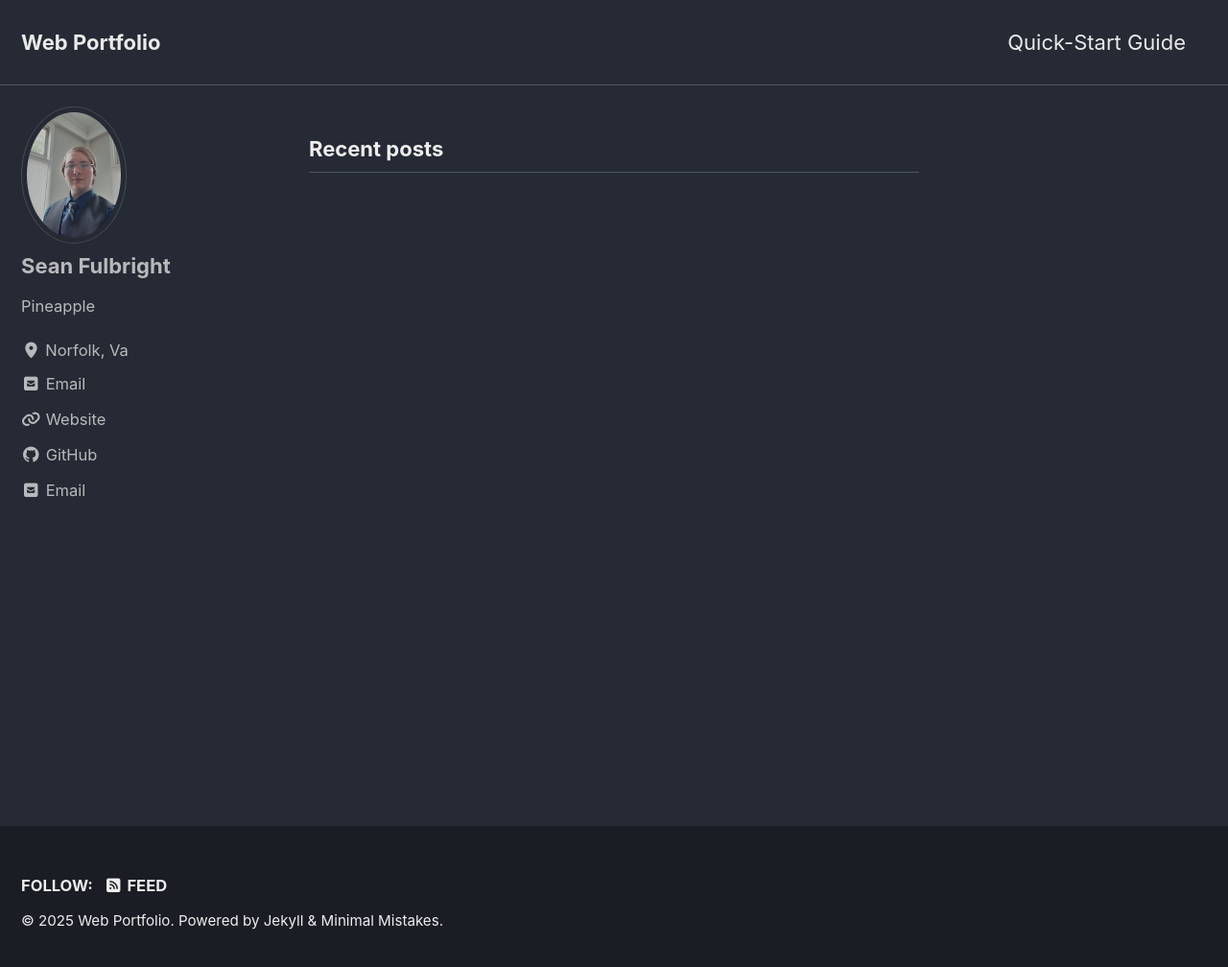
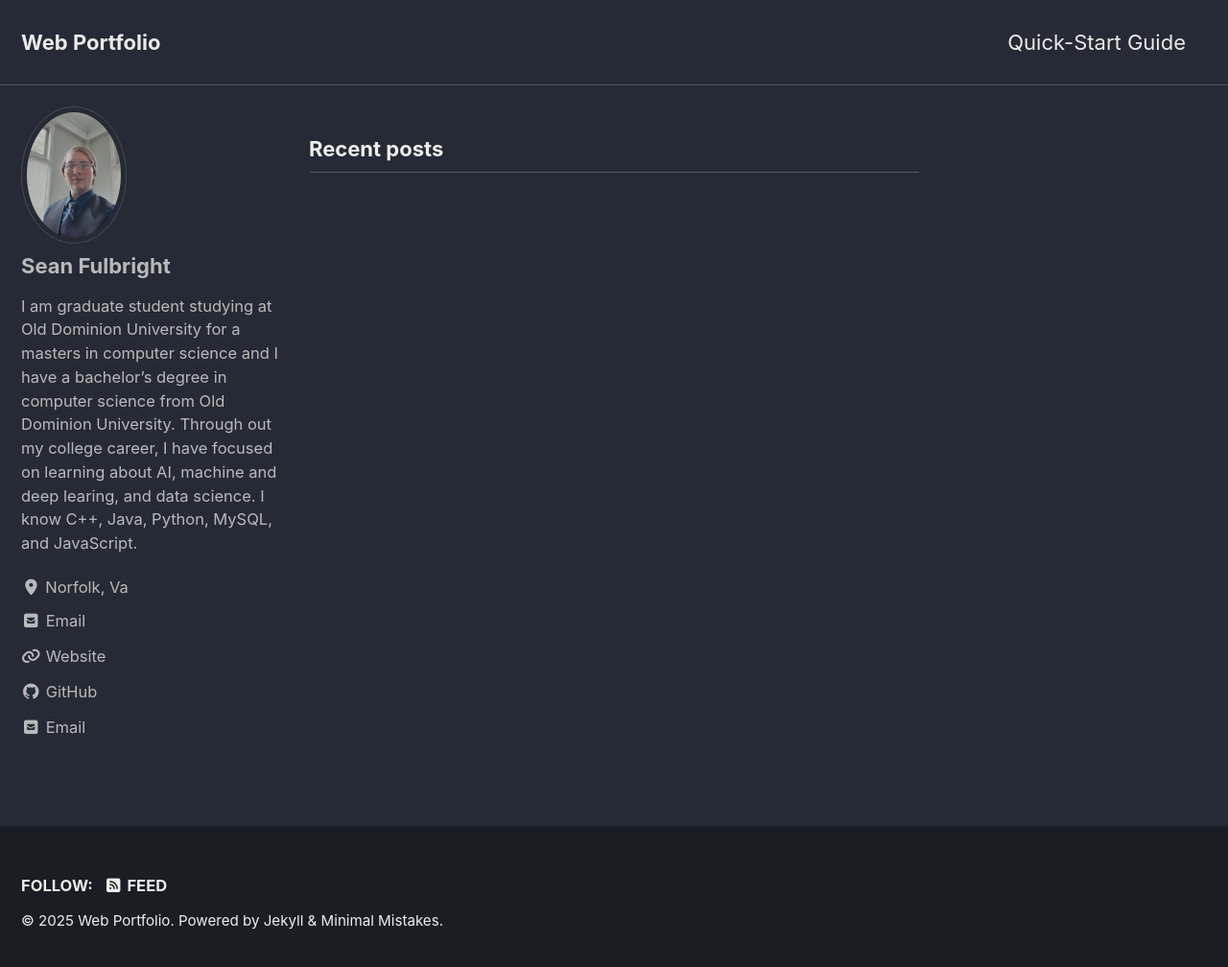
Before and after one commit to cs-sfulb001/cssfulb001.github.io, a Jekyll site: the page built from index.html, in a window 1280 px wide and 1016 px high. Shown: the top 1008 px of the window at 96% size. Built offline with Jekyll 4.4.1, drawn with Linux system fonts in a browser that asks for light colours; cached includes are drawn as plain includes; the list of posts is cut into pages by our own code.

Commit message:
Update _config.yml

```diff
--- a/_config.yml
+++ b/_config.yml
@@ -115,7 +115,8 @@ analytics:
 author:
   name             : "Sean Fulbright"
   avatar           : "/assets/Pics and docs/me.jpg" # path of avatar image, e.g. "/assets/images/bio-photo.jpg"
-  bio              : "Pineapple"
+  bio              : "I am graduate student studying at Old Dominion University for a masters in computer science and I have a bachelor's degree in computer science from Old Dominion University.
+  Through out my college career, I have focused on learning about AI, machine and deep learing, and data science. I know C++, Java, Python, MySQL, and JavaScript."
   location         : "Norfolk, Va"
   email            : "Snfulbright@gmail.com"
   links:
```
